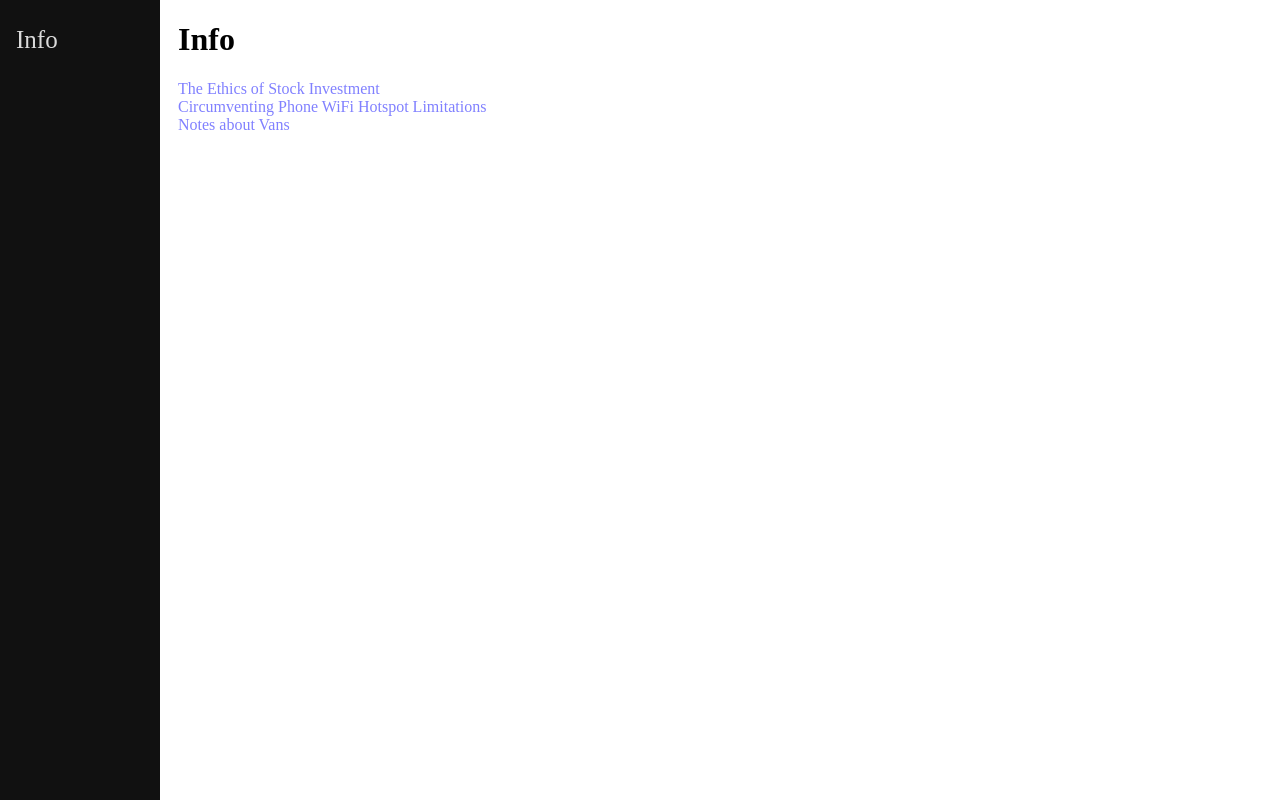
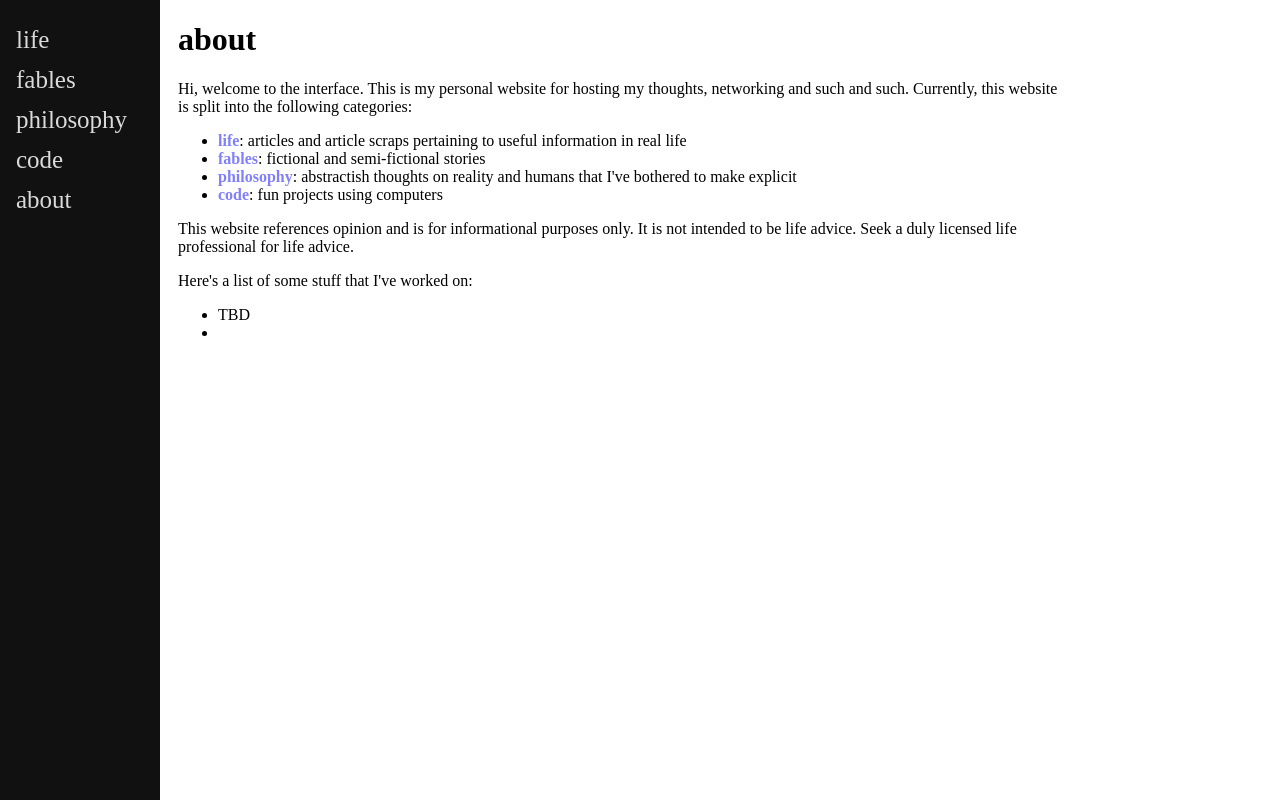
Before and after one commit to ancientnames/interface, a plain HTML site: page index.html in a window 1280 px wide. Drawn offline with Linux system fonts and the light colour scheme.

Commit message:
remove about

```diff
--- a/index.html
+++ b/index.html
@@ -1,25 +1,55 @@
 <!DOCTYPE html>
 <html>
     <head>
-        <title>Info</title>
+        <title>about</title>
         <link rel="stylesheet" href="style.css">
     </head>
     <body>
 
     <!-- Side navigation -->
     <div class="sidenav">
-        <a href="index.html">Info</a>
+        <a href="life.html">life</a>
+        <a href="fables.html">fables</a>
+        <a href="philosophy.html">philosophy</a>
+        <a href="code.html">code</a>
+        <a href="about.html">about</a>
     </div>
 
     <!-- main body -->
     <div class="main">
-        <h1>Info</h1>
-        <a href="stock_ethics.html">The Ethics of Stock Investment</a>
-        <br>
-        <a href="hotspot_workarounds.html">Circumventing Phone WiFi Hotspot Limitations</a>
-        <br>
-        <a href="vans.html">Notes about Vans</a>
+        <h1>about</h1>
+        <p>
+            Hi, welcome to the interface. This is my personal website for hosting my thoughts, networking and such and such.
+            Currently, this website is split into the following categories:
+        </p>
+        <ul>
+            <li>
+                <b><a href="life.html">life</a></b>: articles and article scraps pertaining to useful information in real life
+            </li>
+            <li>
+                <b><a href="fables.html">fables</a></b>: fictional and semi-fictional stories
+            </li>
+            <li>
+                <b><a href="philosophy.html">philosophy</a></b>: abstractish thoughts on reality and humans that I've bothered to make explicit
+            </li>
+            <li>
+                <b><a href="code.html">code</a></b>: fun projects using computers
+            </li>
+        </ul>
+        <p>
+            This website references opinion and is for informational purposes only. It is not intended to be life advice. Seek a duly licensed life professional for life advice.
+        </p>
+        <p>
+            Here's a list of some stuff that I've worked on:
+        </p>
+        <ul>
+            <li>
+                TBD
+            </li>
+            <li>
+            </li>
+        </ul>
     </div>
 
-</body>
+</bodys>
 </html>
```
Also changed, not shown: about.html (deleted, +0 -56 lines).
